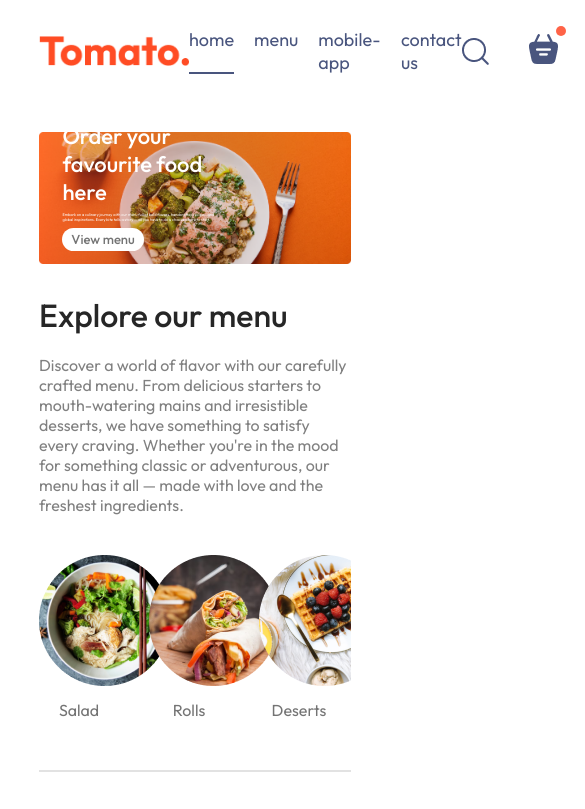
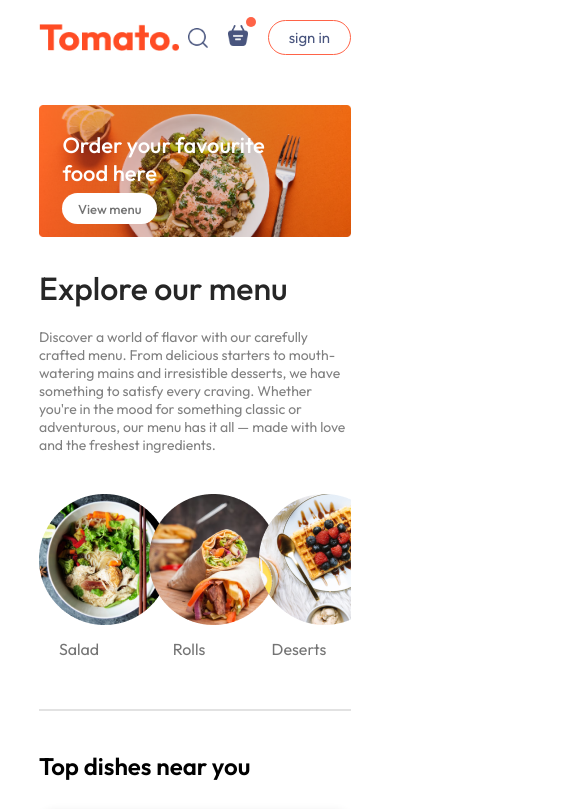
Before and after one commit to sanket-0904/food, a React (Vite) app in the folder food-dev/: page / in a window 390 px wide. Shown: the top 809 px of the page, 585 px wide, since content can reach past the window. Built offline with nearby package versions, Linux system fonts and the light colour scheme.

Commit message:
Enhance responsive design for Exploremenu, Footer, Header, and Navbar components with media queries

```diff
--- a/food-dev/src/component/Exploremenu/Exploremenu.css
+++ b/food-dev/src/component/Exploremenu/Exploremenu.css
@@ -56,3 +56,10 @@
   padding: 2px;
   border-radius: 50%;
 }
+
+@media (max-width: 1050px) {
+  .explore-menu-test {
+    max-width: 100%;
+    font-size: 14px;
+  }
+}
--- a/food-dev/src/component/Footer/Footer.css
+++ b/food-dev/src/component/Footer/Footer.css
@@ -52,3 +52,14 @@
   background-color: gray;
   border: none;
 }
+
+@media (max-width: 750px) {
+  .footer-content {
+    display: flex;
+    flex-direction: column;
+    gap: 35px;
+  }
+  .footer-copy-right {
+    text-align: center;
+  }
+}
--- a/food-dev/src/component/Header/Header.css
+++ b/food-dev/src/component/Header/Header.css
@@ -39,3 +39,21 @@
   border-radius: 50px;
   cursor: pointer;
 }
+
+@media (max-width: 1050px) {
+  .header-contents {
+    max-width: 45%;
+  }
+}
+
+@media (max-width: 750px) {
+  .header-contents {
+    max-width: 65%;
+  }
+  .header-contents p {
+    display: none;
+  }
+  .header-contents button {
+    padding: 2vw 4vw;
+  }
+}
--- a/food-dev/src/component/Navbar/Navbar.css
+++ b/food-dev/src/component/Navbar/Navbar.css
@@ -60,3 +60,48 @@
   top: -8px;
   right: -8px;
 }
+
+@media (max-width: 1050px) {
+  .navbar .logo {
+    width: 140px;
+  }
+  .navbar-menu {
+    gap: 20px;
+    font-size: 17px;
+  }
+  .navbar-right {
+    gap: 30px;
+  }
+  .navbar-right img {
+    width: 22px;
+  }
+  .navbar-right button {
+    padding: 8px 25px;
+  }
+}
+
+@media (max-width: 900px) {
+  .navbar .logo {
+    width: 140px;
+  }
+  .navbar-menu {
+    gap: 15px;
+    font-size: 16px;
+  }
+  .navbar-right {
+    gap: 20px;
+  }
+  .navbar-right img {
+    width: 20px;
+  }
+  .navbar-right button {
+    padding: 7px 20px;
+    font-size: 15px;
+  }
+}
+
+@media (max-width: 750px) {
+  .navbar-menu {
+    display: none;
+  }
+}
```
